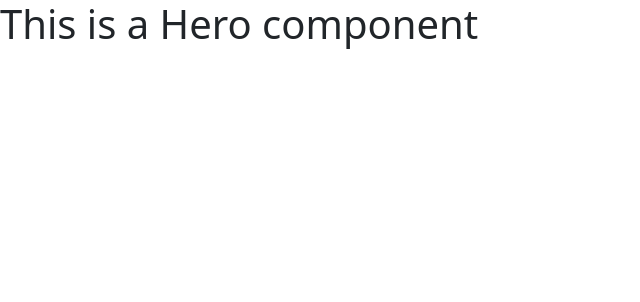
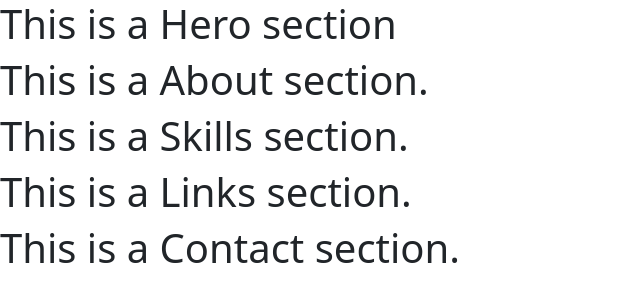
Before and after one commit to noonosh/nuriddinislamov.com-old, a React (Create React App) app: page / in a window 1280 px wide. Shown: the top 302 px of the page, without its empty margins (0-640 px from the left). Built offline with nearby package versions, Linux system fonts and the light colour scheme.

Commit message:
Set out the sceleton of the website

```diff
--- a/src/App.js
+++ b/src/App.js
@@ -2,18 +2,19 @@ import React from 'react';
 import { BrowserRouter, Route, Routes } from 'react-router-dom';
 import Hero from './components/Hero';
 import About from './components/About';
-// import Skills from './components/Skills';
-// import Links from './components/Links';
-// import Contact from './components/Contact';
+import Skills from './components/Skills';
+import Links from './components/Links';
+import Contact from './components/Contact';
 
 function App() {
 	return (
-		<BrowserRouter>
-			<Routes>
-				<Route element={<Hero />} path='/' />
-				<Route element={<About />} path='/about' />
-			</Routes>
-		</BrowserRouter>
+		<>
+			<Hero />
+			<About />
+			<Skills />
+			<Links />
+			<Contact />
+		</>
 	);
 }
 
--- a/src/components/About.js
+++ b/src/components/About.js
@@ -1,7 +1,7 @@
 import React from 'react';
 
 const About = () => {
-	return <h1>This is a About page</h1>;
+	return <h1>This is a About section.</h1>;
 };
 
 export default About;
--- a/src/components/Contact.js
+++ b/src/components/Contact.js
@@ -0,0 +1,7 @@
+import React from 'react';
+
+const Contact = () => {
+	return <h1>This is a Contact section.</h1>;
+};
+
+export default Contact;
--- a/src/components/Hero.js
+++ b/src/components/Hero.js
@@ -1,7 +1,7 @@
 import React from 'react';
 
 const Hero = () => {
-	return <h1>This is a Hero component</h1>;
+	return <h1>This is a Hero section</h1>;
 };
 
 export default Hero;
--- a/src/components/Links.js
+++ b/src/components/Links.js
@@ -0,0 +1,7 @@
+import React from 'react';
+
+const Links = () => {
+	return <h1>This is a Links section.</h1>;
+};
+
+export default Links;
--- a/src/components/Skills.js
+++ b/src/components/Skills.js
@@ -0,0 +1,7 @@
+import React from 'react';
+
+const Skills = () => {
+	return <h1>This is a Skills section.</h1>;
+};
+
+export default Skills;
```
